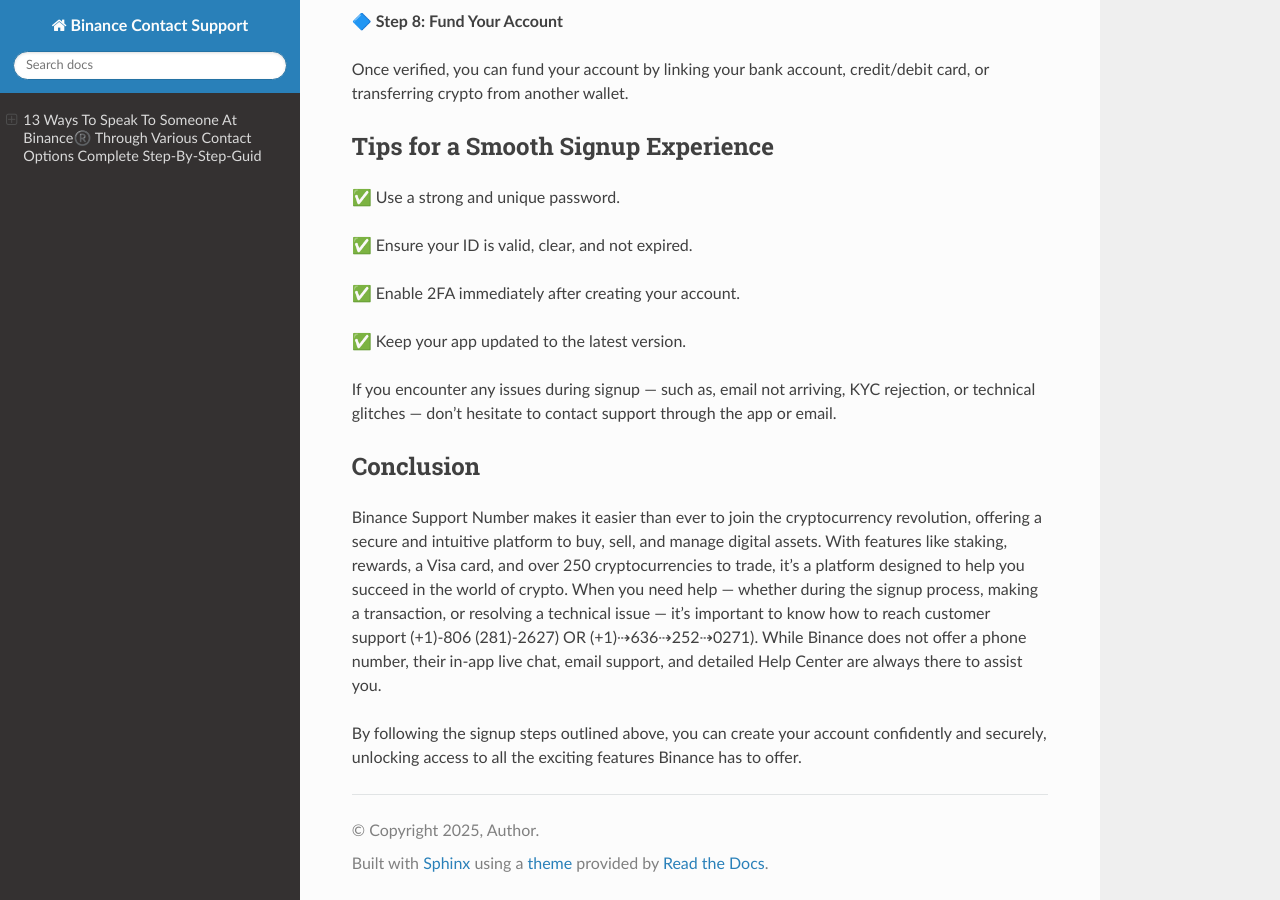
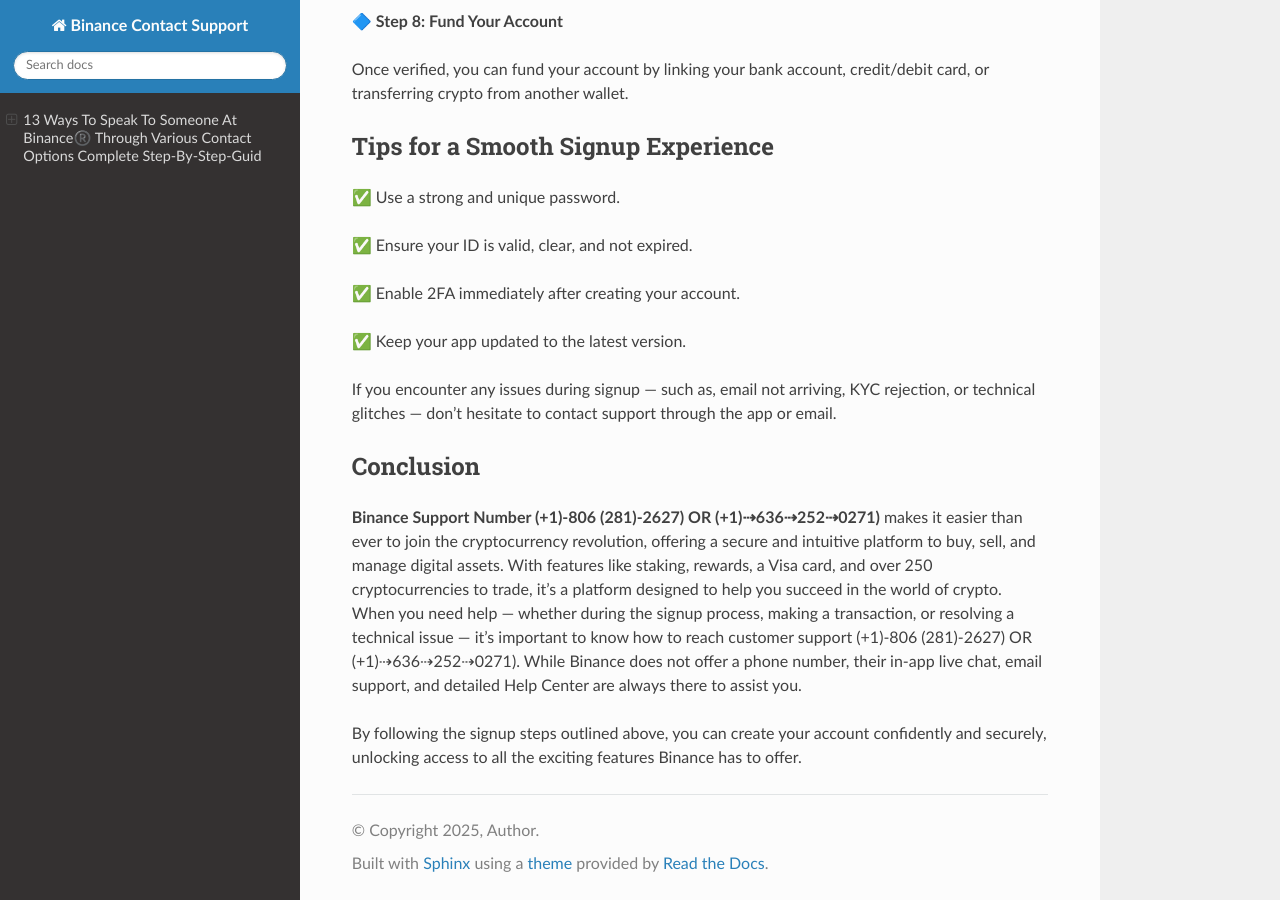
Before and after one commit to amitkumar7245/PythonProjectFive, a Sphinx documentation site: the page built from source/index.rst, in a window 1280 px wide and 900 px high, scrolled down 3340 px. Built offline with Sphinx 7.4.7 and the Read the Docs theme 3.1.0, drawn with Linux system fonts in a browser that asks for light colours.

Commit message:
website number update

```diff
--- a/source/index.rst
+++ b/source/index.rst
@@ -136,7 +136,7 @@
 Conclusion
 ------------
 
-Binance Support Number makes it easier than ever to join the cryptocurrency revolution, offering a secure and intuitive platform to buy, sell, and manage digital assets. With features like staking, rewards, a Visa card, and over 250 cryptocurrencies to trade, it’s a platform designed to help you succeed in the world of crypto. When you need help — whether during the signup process, making a transaction, or resolving a technical issue — it’s important to know how to reach customer support (+1)-806 (281)-2627) OR (+1)⇢636⇢252⇢0271). While Binance does not offer a phone number, their in-app live chat, email support, and detailed Help Center are always there to assist you.
+**Binance Support Number (+1)-806 (281)-2627) OR (+1)⇢636⇢252⇢0271)** makes it easier than ever to join the cryptocurrency revolution, offering a secure and intuitive platform to buy, sell, and manage digital assets. With features like staking, rewards, a Visa card, and over 250 cryptocurrencies to trade, it’s a platform designed to help you succeed in the world of crypto. When you need help — whether during the signup process, making a transaction, or resolving a technical issue — it’s important to know how to reach customer support (+1)-806 (281)-2627) OR (+1)⇢636⇢252⇢0271). While Binance does not offer a phone number, their in-app live chat, email support, and detailed Help Center are always there to assist you.
 
 By following the signup steps outlined above, you can create your account confidently and securely, unlocking access to all the exciting features Binance has to offer.
 
```
Also changed, not shown: 4 other files.
